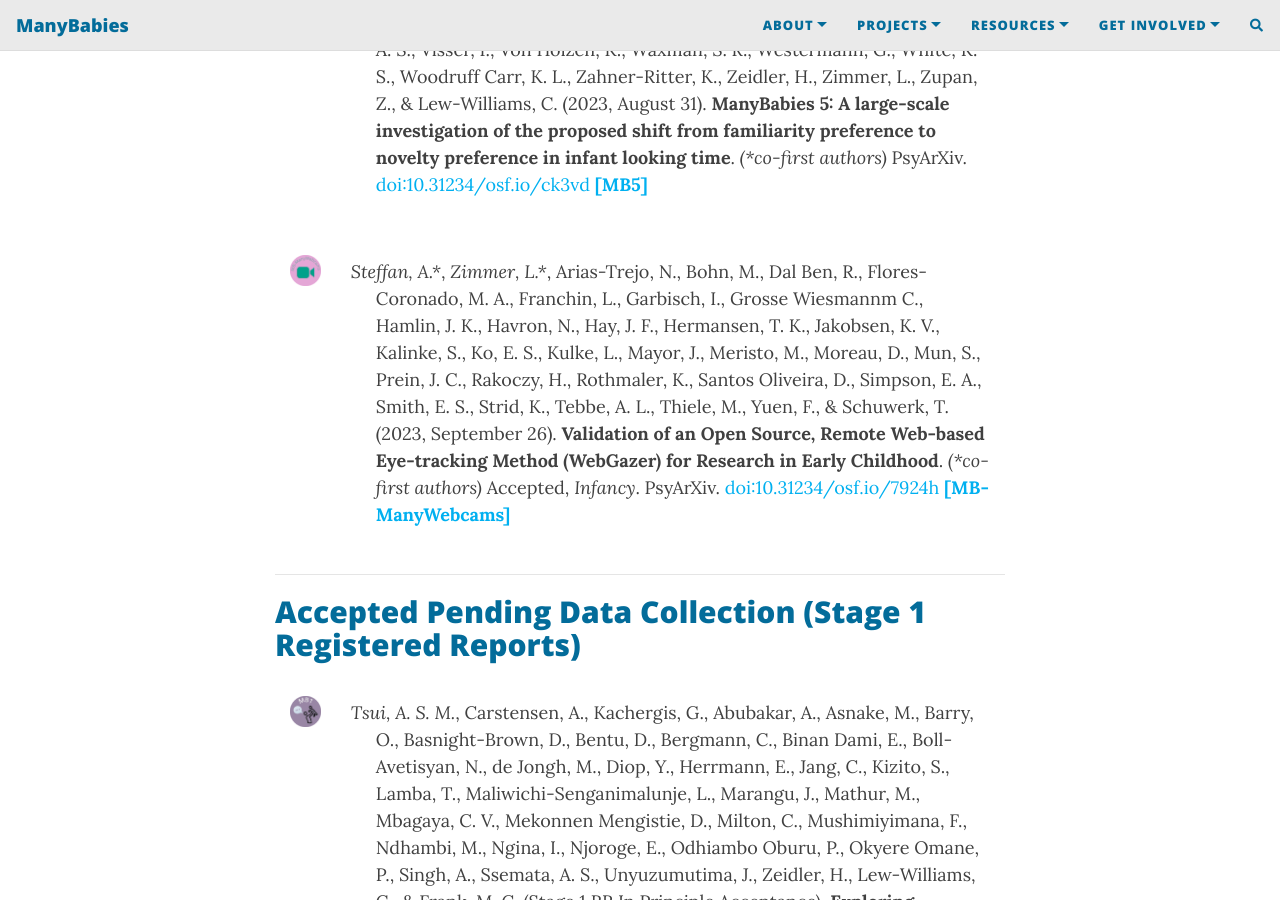
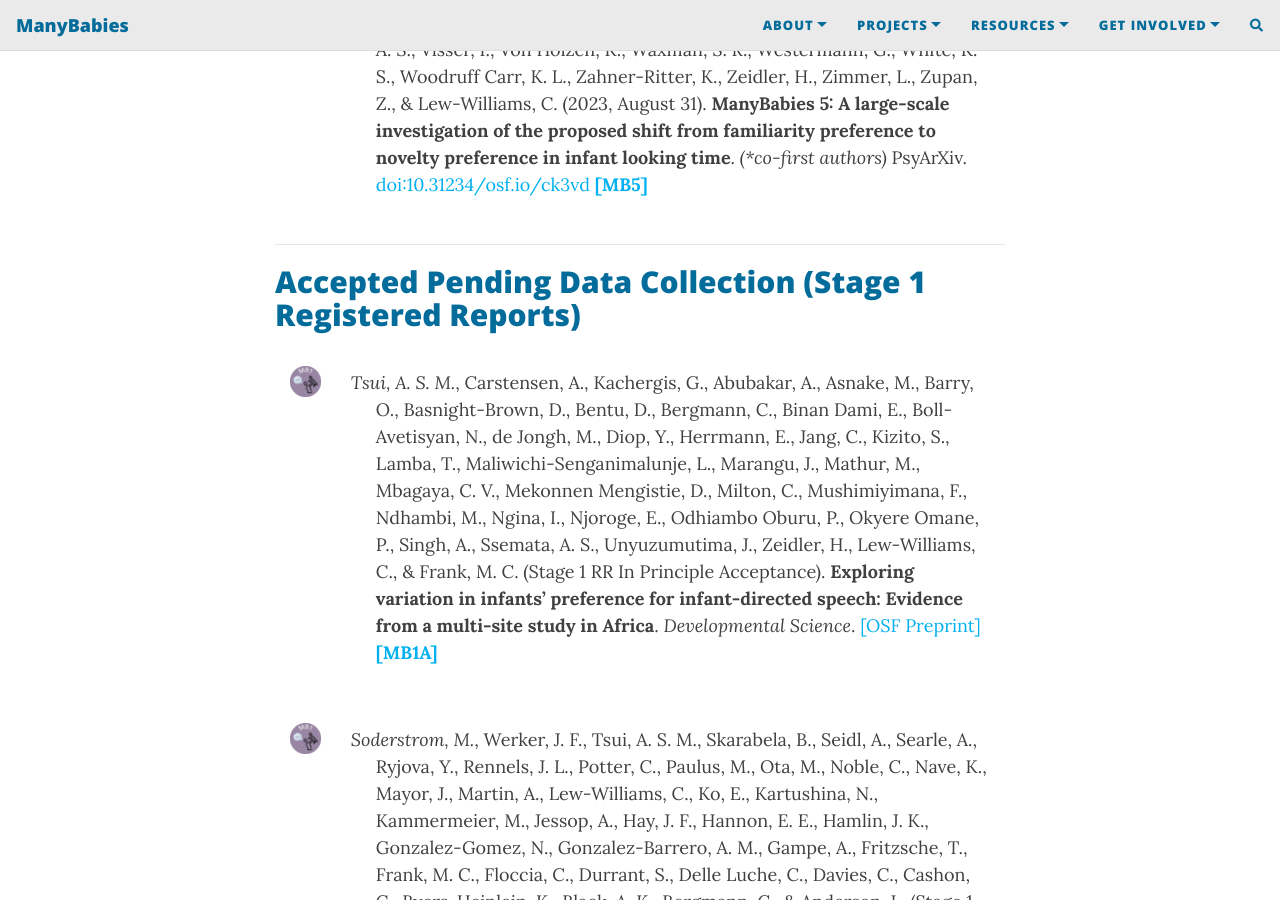
Before and after one commit to manybabies/manybabies.github.io, a Jekyll site: the page built from publications.md, in a window 1280 px wide and 900 px high, scrolled down 1269 px. Built offline with Jekyll 4.4.1, drawn with Linux system fonts in a browser that asks for light colours; nearby versions of some CDN libraries; comment, search, counter and statistics services are not loaded; some of the changed text lies outside the part shown.

Commit message:
udpate manywebcams pub

```diff
--- a/publications.md
+++ b/publications.md
@@ -48,20 +48,6 @@
         PsyArXiv.
         <a href="https://doi.org/10.31234/osf.io/ck3vd" target="_blank">doi:10.31234/osf.io/ck3vd</a>
         <a href="{{site.baseurl}}/MB5/"><b>[MB5]</b></a></p>
-      </div>
-    </div>
-    <div class="row">
-      <div class="col-sm-1" align=center>
-        <br>
-        <a href="{{site.baseurl}}/MB-ManyWebcams/"><img src="/assets/img/MBMW_logo.png" alt="ManyBabies-ManyWebcams logo"></a>
-      </div>
-      <div class="col-sm-11">
-        <p style="padding-left: 25px; text-indent: -25px"><i>Steffan, A.*</i>, <i>Zimmer, L.*</i>, Arias-Trejo, N., Bohn, M., Dal Ben, R., Flores-Coronado, M. A., Franchin, L., Garbisch, I., Grosse Wiesmannm C., Hamlin, J. K., Havron, N., Hay, J. F., Hermansen, T. K., Jakobsen, K. V., Kalinke, S., Ko, E. S., Kulke, L., Mayor, J., Meristo, M., Moreau, D., Mun, S., Prein, J. C., Rakoczy, H., Rothmaler, K., Santos Oliveira, D., Simpson, E. A., Smith, E. S., Strid, K., Tebbe, A. L., Thiele, M., Yuen, F., & Schuwerk, T. (2023, September 26).
-        <b>Validation of an Open Source, Remote Web-based Eye-tracking Method (WebGazer) for Research in Early Childhood</b>. <i>(*co-first authors)</i>
-        Accepted, <i>Infancy</i>.
-        PsyArXiv.
-        <a href="https://doi.org/10.31234/osf.io/7924h" target="_blank">doi:10.31234/osf.io/7924h</a>
-        <a href="{{site.baseurl}}/MB-ManyWebcams/"><b>[MB-ManyWebcams]</b></a></p>
       </div>
     </div>
   </div>
@@ -145,6 +131,20 @@
 
 <section>
   <div class="container">
+    <div class="row">
+      <div class="col-sm-1" align=center>
+        <br>
+        <a href="{{site.baseurl}}/MB-ManyWebcams/"><img src="/assets/img/MBMW_logo.png" alt="ManyBabies-ManyWebcams logo"></a>
+      </div>
+      <div class="col-sm-11">
+        <p style="padding-left: 25px; text-indent: -25px"><i>Steffan, A.*</i>, <i>Zimmer, L.*</i>, Arias-Trejo, N., Bohn, M., Dal Ben, R., Flores-Coronado, M. A., Franchin, L., Garbisch, I., Grosse Wiesmannm C., Hamlin, J. K., Havron, N., Hay, J. F., Hermansen, T. K., Jakobsen, K. V., Kalinke, S., Ko, E. S., Kulke, L., Mayor, J., Meristo, M., Moreau, D., Mun, S., Prein, J. C., Rakoczy, H., Rothmaler, K., Santos Oliveira, D., Simpson, E. A., Smith, E. S., Strid, K., Tebbe, A. L., Thiele, M., Yuen, F., & Schuwerk, T. (2023).
+        <b>Validation of an Open Source, Remote Web-based Eye-tracking Method (WebGazer) for Research in Early Childhood</b>. <i>(*co-first authors)</i>
+        <i>Infancy</i>.
+        <a href="https://doi.org/10.1111/infa.12564" target="_blank">doi.org/10.1111/infa.12564</a>
+        <a href="https://doi.org/10.31234/osf.io/7924h" target="_blank">[PsyArXiv Preprint]</a>
+        <a href="{{site.baseurl}}/MB-ManyWebcams/"><b>[MB-ManyWebcams]</b></a></p>
+      </div>
+    </div>
     <div class="row">
       <div class="col-sm-1" align=center>
         <br>
```
Also changed, not shown: MB-ManyWebcams.md (+3 -2 lines).
